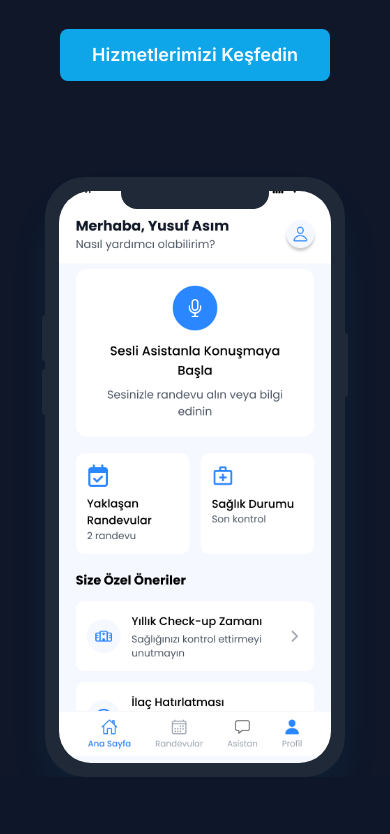
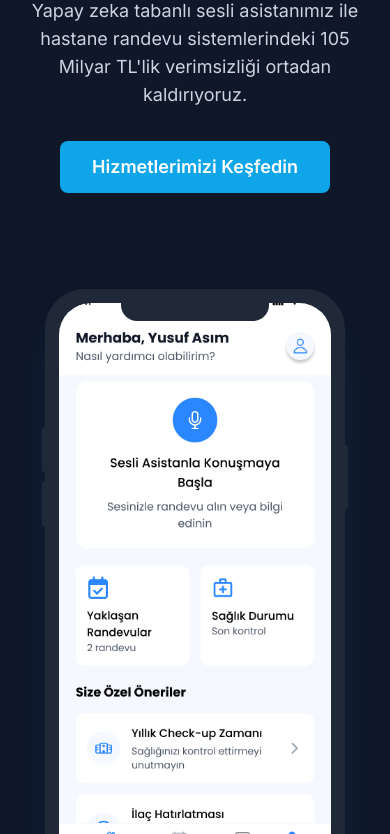
Before and after one commit to enisba/techtoken, a plain HTML site: page index.html in a window 390 px wide. Shown: the part 356-1190 px from the top of the page. Drawn offline with nearby package versions, Linux system fonts and the light colour scheme.

Commit message:
Adjust hero section padding and mobile menu style
Added top padding to the #hero section to push the heading down. Removed the 'display: none' property from #mobile-menu to update its default visibility.

```diff
--- a/index.html
+++ b/index.html
@@ -12,6 +12,10 @@
     <link href="https://fonts.googleapis.com/css2?family=Poppins:wght@600;700;800&family=Inter:wght@400;500;600&display=swap" rel="stylesheet">
     <style>
         /* --- Navbar Mobil Düzenleme --- */
+
+          #hero {
+    padding-top: 7rem; /* başlığı aşağı iter */
+  }
 #mobile-menu {
   position: absolute;
   top: 100%;
@@ -20,7 +24,6 @@
   background: rgba(15, 23, 42, 0.95); /* slate-900/95 */
   backdrop-filter: blur(12px);
   border-top: 1px solid rgba(100, 116, 139, 0.2); /* slate-500/20 */
-  display: none;
   flex-direction: column;
   align-items: center;
   z-index: 40;
```
